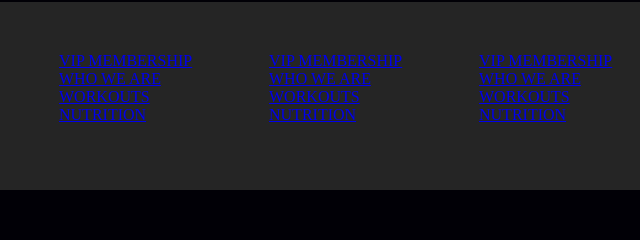
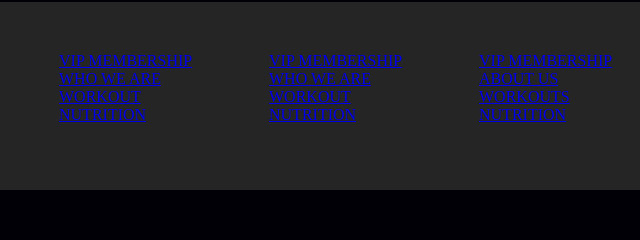
Before and after one commit to AndreyBukreev/trainers, a plain HTML site: page index.html in a window 1280 px wide. Shown: the part 278-518 px from the top of the page, 326-966 px from the left. Drawn offline with Linux system fonts and the light colour scheme.

Commit message:
changed WORKOUTS to WORKOUT

```diff
--- a/index.html
+++ b/index.html
@@ -111,7 +111,7 @@
                     <a href="#">VIP MEMBERSHIP</a>
                 </li>
                 <li>
-                    <a href="#">WHO WE ARE</a>
+                    <a href="#">ABOUT US</a>
                 </li>
                 <li>
                     <a href="#">
@@ -133,7 +133,7 @@
                 </li>
                 <li>
                     <a href="#">
-                        WORKOUTS
+                        WORKOUT
                     </a>
                     <ul class="dropdown">
                         <li>
@@ -163,7 +163,7 @@
                 </li>
                 <li>
                     <a href="#">
-                        WORKOUTS
+                        WORKOUT
                     </a>
                 </li>
                 <li>
```
